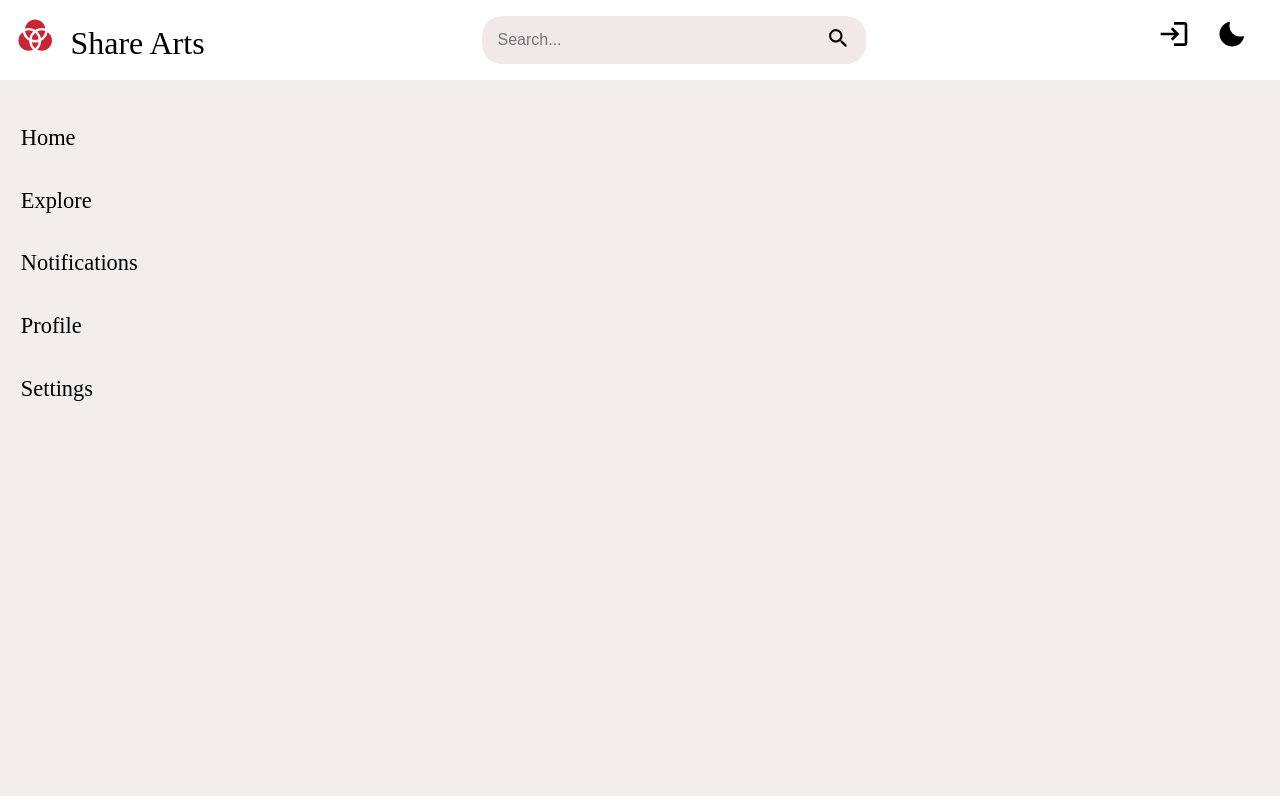
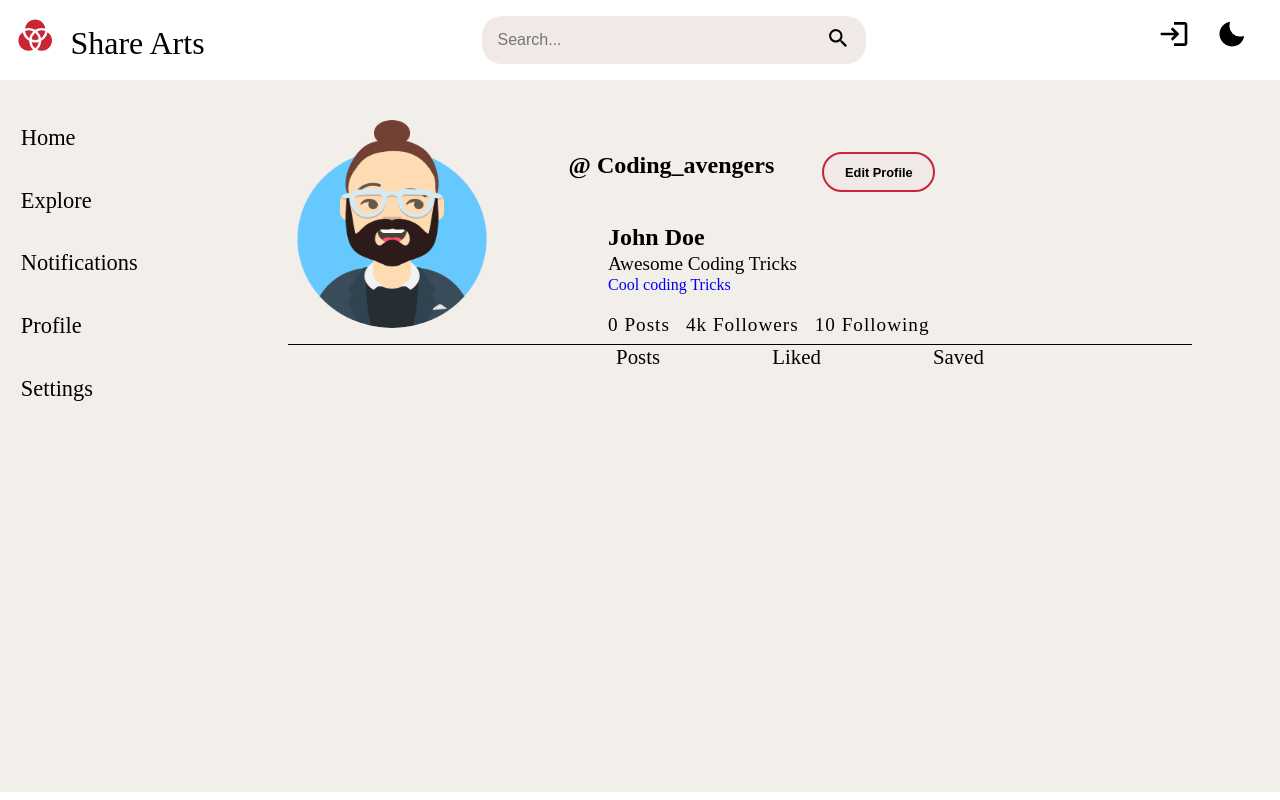
Before and after one commit to Developers-codz/shareArts, a React (Create React App) app: page /profile in a window 1280 px wide. Built offline with nearby package versions, Linux system fonts and the light colour scheme; what miragejs would draw is missing.

Commit message:
feat- profile done

```diff
--- a/src/pages/Profile/Profile.jsx
+++ b/src/pages/Profile/Profile.jsx
@@ -1,9 +1,32 @@
-import {Wrapper} from "./profileComponents"
+import {Wrapper,ProfileImg, Section,HeaderSection,Header,Button,BodySection,About,Followers,ExternalLink} from "./profileComponents"
+import avataaar from "../../Assets/images/avataaar1.png"
+import { getBorder } from "../../utils/Functions/getColor"
+import {useTheme} from "../../context/theme-context"
+import { Tabs } from "./Tab/Tabs"
 export const Profile = () =>{
+    const {theme} = useTheme()
     return(
-        <div className="section">
+        <Wrapper>
 
-            <Wrapper></Wrapper>
-        </div>
+            <Section style={{borderBottom:getBorder(theme)}}>
+                <ProfileImg  src={avataaar} />
+                <Section direction>
+                    <HeaderSection>
+                        <Header>@ Coding_avengers </Header>
+                        <Button>Edit Profile</Button>
+                    </HeaderSection>
+                   <BodySection>
+                   <Header>John Doe</Header>
+                   <About>Awesome Coding Tricks</About>
+                   <ExternalLink href="https://www.programiz.com/javascript/examples">Cool coding Tricks </ExternalLink>
+                   <Section>
+                    <Followers>0 Posts</Followers>
+                   <Followers>4k Followers</Followers><Followers> 10 Following</Followers>
+                   </Section>
+                   </BodySection>
+                </Section>
+            </Section>
+     <Tabs />
+        </Wrapper>
     )
 }
--- /dev/null
+++ b/src/pages/Profile/Tab/Tabs.jsx
@@ -0,0 +1,34 @@
+import { Wrapper, TabHead, EachTab,Outlet } from "./tabComponent";
+import { useState } from "react";
+export const Tabs = () => {
+  const [activeTab, setActiveTab] = useState("Tab1");
+  return (
+    <Wrapper>
+      <TabHead>
+        <EachTab
+          style={activeTab === "tab1" ?{fontWeight: "700",color:"#ca2535"}:null}
+          id="tab1"
+          onClick={(e) => setActiveTab(e.target.id)}
+        >
+          Posts
+        </EachTab>
+        <EachTab
+          style={activeTab === "tab2" ?{fontWeight: "700",color:"#ca2535"}:null}
+          id="tab2"
+          onClick={(e) => setActiveTab(e.target.id)}
+        >
+          Liked
+        </EachTab>
+        <EachTab
+          style={activeTab === "tab3" ?{fontWeight: "700",color:"#ca2535"}:null}
+          id="tab3"
+          onClick={(e) => setActiveTab(e.target.id)}
+        >
+          Saved
+        </EachTab>
+      </TabHead>
+      <Outlet></Outlet>
+
+    </Wrapper>
+  );
+};
--- /dev/null
+++ b/src/pages/Profile/Tab/tabComponent.js
@@ -0,0 +1,18 @@
+import styled from "styled-components";
+
+export const Wrapper = styled.div`
+margin-left:17rem;
+`
+export const TabHead = styled.div`
+display:flex;
+justify-content: space-around;
+width:30rem;
+
+`
+export const EachTab = styled.div`
+font-size:1.3rem;
+font-weight:500;
+cursor:pointer;
+`
+
+export const Outlet = styled.div``
--- a/src/pages/Profile/profileComponents.js
+++ b/src/pages/Profile/profileComponents.js
@@ -1,4 +1,64 @@
-import styled from "styled-components"
-export const Wrapper = styled.div`
+import styled from "styled-components";
+export const Wrapper  = styled.div`
+  padding-top:13vh;
+  min-height: 95vh;
+  margin:1rem 0 0rem 18rem;
 
 `
+export const Section = styled.div`
+  display: flex;
+  justify-content: start;
+  flex-direction: ${(props) => (props.direction ? "column" : "row")};
+  padding-bottom:1rem;
+`;
+export const ProfileImg = styled.img`
+  border-radius: 50%;
+  width: 13rem;
+  height: 13rem;
+`;
+export const HeaderSection = styled.div`
+  display: flex;
+  height: 5vh;
+  width: 40vw;
+  justify-content: center;
+  margin-top: 2rem;
+`;
+export const BodySection = styled(HeaderSection)`
+  min-height: 5vh;
+  justify-content: start;
+  margin-left: 7rem;
+  flex-direction: column;
+`;
+export const Header = styled.h2`
+  margin-right: 3rem;
+`;
+export const About = styled.p`
+  margin: 0.1rem 0;
+  font-size: 1.2rem;
+  font-weight: 500;
+`;
+export const Followers = styled.span`
+  margin: 1rem 1rem 0 0;
+  font-size: 1.2rem;
+  font-weight: 500;
+  line-height: 1.6;
+  letter-spacing: 1px;
+`;
+export const ExternalLink = styled.a`
+  text-decoration: none;
+`;
+export const Button = styled.button`
+  background-color: var(--color-primary);
+  padding: 0.3rem 1.3rem;
+  border-radius: 30px;
+  border: 2px solid var(--color-secondary-dark);
+  font-size: 0.8rem;
+  font-weight: 600;
+  cursor: pointer;
+  text-decoration: none;
+  color: var(--color-dark);
+  &:hover {
+    transform: scale(1.03, 1.03);
+    color: var(--color-secondary-dark);
+  }
+`;
```
